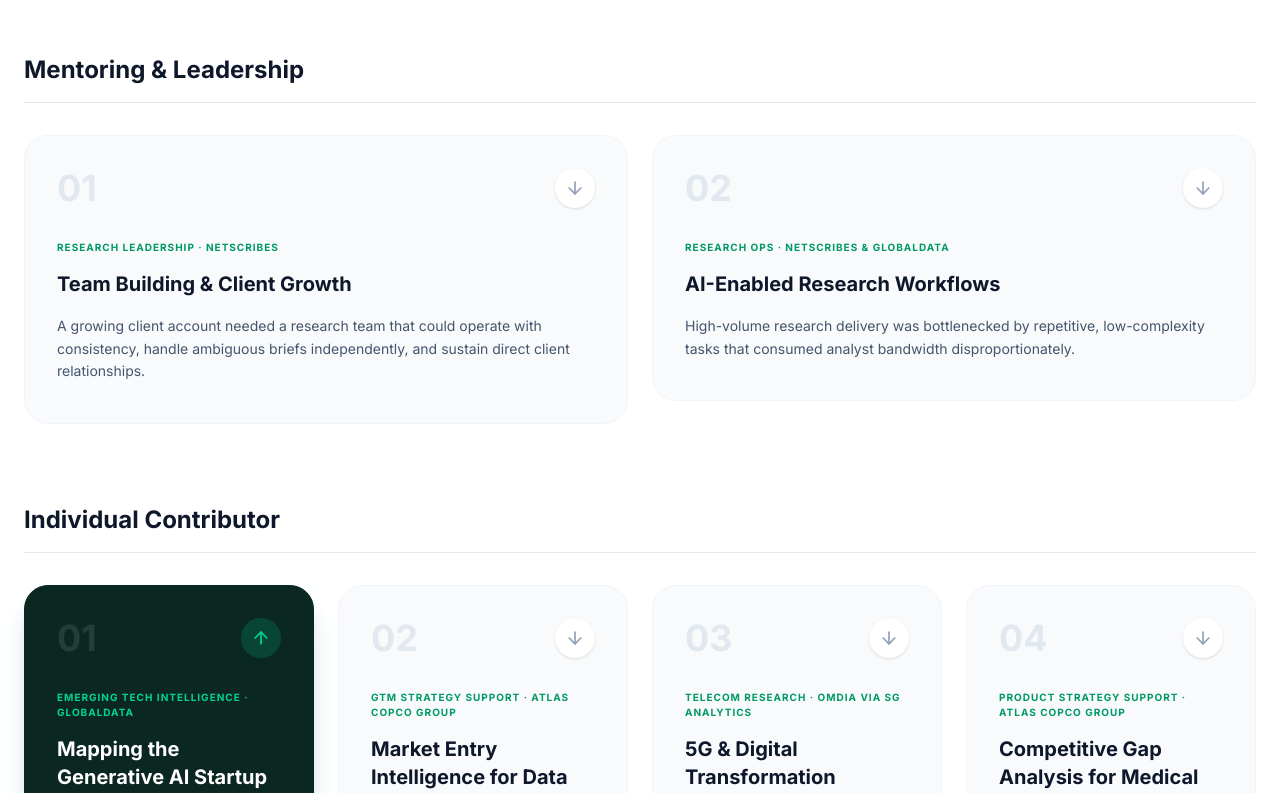
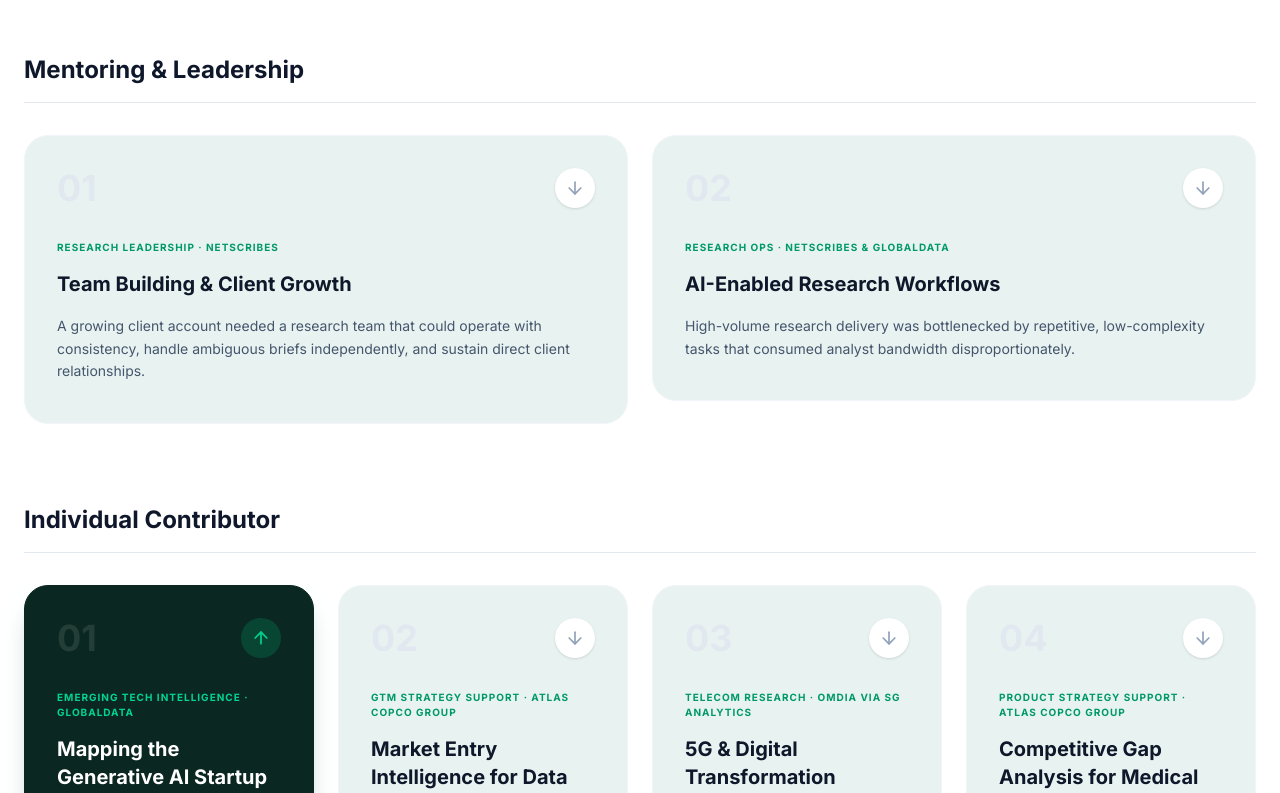
Before and after one commit to nikkTHEexplorer/Portfolio, a React (Vite) app: page / in a window 1280 px wide. Shown: the part 2260-3053 px from the top of the page. Built offline with nearby package versions, Linux system fonts and the light colour scheme.

Commit message:
Update card background color

```diff
--- a/package.json
+++ b/package.json
@@ -8,7 +8,8 @@
     "build": "vite build",
     "preview": "vite preview",
     "clean": "rm -rf dist",
-    "lint": "tsc --noEmit"
+    "lint": "tsc --noEmit",
+    "deploy": "gh-pages -d dist"
   },
   "dependencies": {
     "@tailwindcss/vite": "^4.1.14",
--- a/src/components/SelectedWork.tsx
+++ b/src/components/SelectedWork.tsx
@@ -76,7 +76,7 @@ export default function SelectedWork() {
         className={`rounded-3xl transition-all duration-500 border flex flex-col overflow-hidden ${
           isExpanded
             ? 'bg-[#0B2721] border-[#0B2721] text-white shadow-xl shadow-emerald-900/20'
-            : 'bg-slate-50 border-slate-100 hover:border-emerald-500/30 hover:shadow-lg hover:shadow-slate-200/50'
+            : 'bg-[#e8f3f1] border-slate-100 hover:border-emerald-500/30 hover:shadow-lg hover:shadow-slate-200/50'
         }`}
       >
         <button
```
